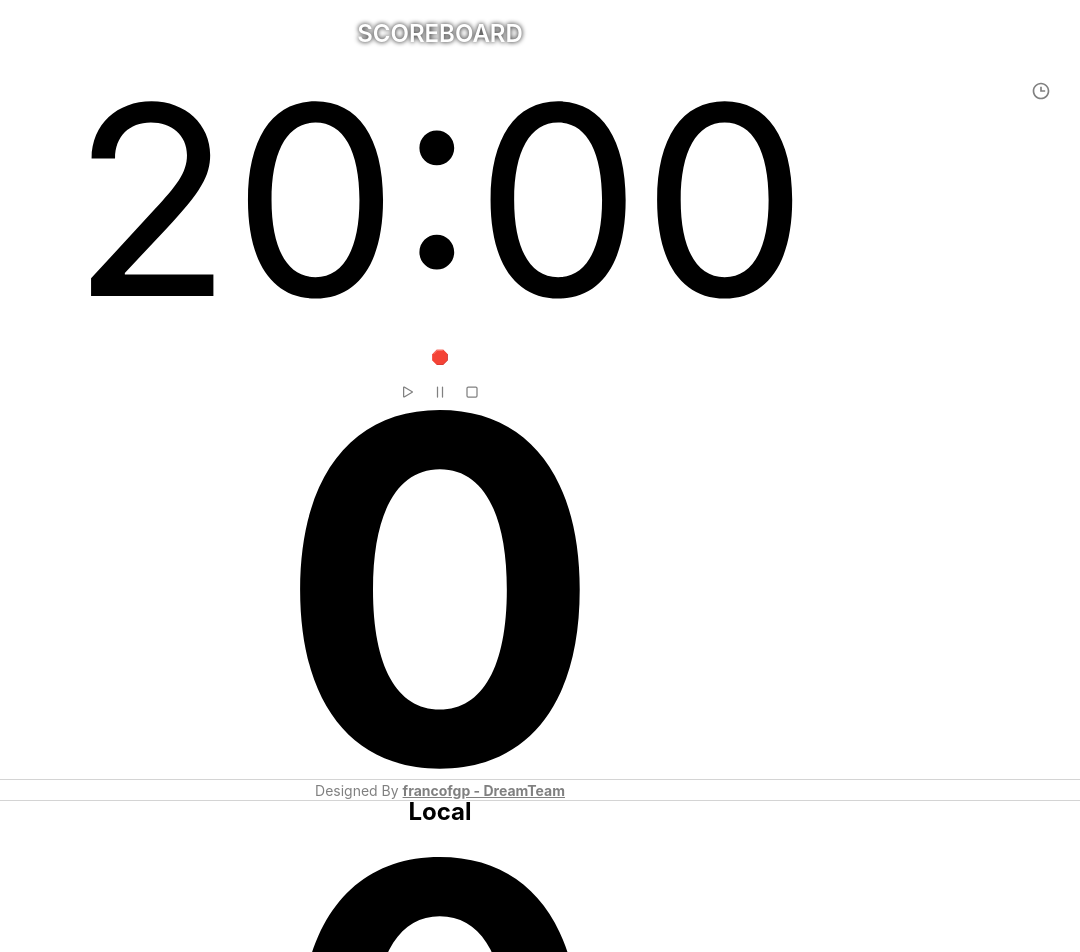
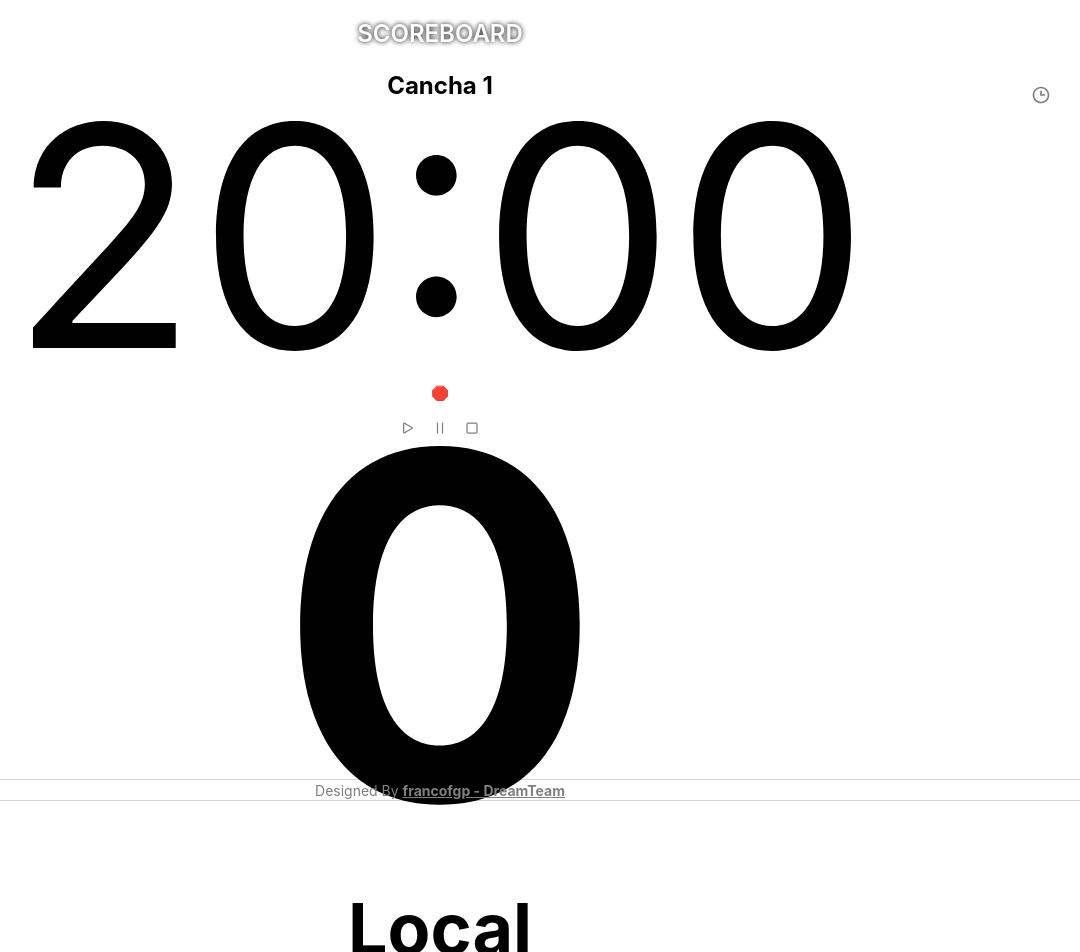
Before and after one commit to francofgp/simple-score-board, a React (Create React App) app: page / in a window 1280 px wide. Shown: the top 952 px of the page, without its empty margins (200-1280 px from the left). Built offline with nearby package versions, Linux system fonts and the light colour scheme.

Commit message:
fix: enlarge team name and time , add decimal value when setting time

```diff
--- a/src/Board.js
+++ b/src/Board.js
@@ -112,7 +112,7 @@ const Board = ({ scoreBoard }) => {
     <div className='single-board'>
       {showWinner && <Winner winner={winner} closeModal={closeModal} />}
       <div className='board-header'>
-        {/* <h2>Cancha {scoreBoard}</h2> */}
+        <h2>Cancha {scoreBoard}</h2>
         <div className='btn-container'>
           {isConfigOpen || (
             <button onClick={() => { setTimerOpen(!isTimerOpen) }} className='btn btn-time' title='Tiempo para Práctica'><BiTime /></button>
--- a/src/ConfigBoard.js
+++ b/src/ConfigBoard.js
@@ -33,7 +33,7 @@ const ConfigBoard = ({ setMaxPoints, setLocalName, setGuestName, setMaxTime, cur
             <div>Puntaje Máximo</div>
             <input type='number' defaultValue='12' min='1' max='99' step='1' name='maxPoints' className='max-points' title='Puntos para ganar el partido' />
             <div>Tiempo Máximo</div>
-            <input type='number' defaultValue={currentTime} min='1' max='59' step='1' name='maxTime' className='max-points' title='Duración del partido' />
+            <input type='number' defaultValue={currentTime} min='1' max='59' step='0.1' name='maxTime' className='max-points' title='Duración del partido' />
 
             <div className='btn-config-container'>
                 <button type='submit' className='btn btn-enter-config' title='Guardar datos'><ImEnter /></button>
--- a/src/Timer.js
+++ b/src/Timer.js
@@ -50,7 +50,7 @@ const Timer = ({ maxMinutes }) => {
 
   return (
     <div /* className="timer" */>
-      <div className='time-container text-scale-half'>
+      <div className='time-container text-scale-three-quarter'>
         <span>{formatTime(minutes)}</span>:<span>{formatTime(seconds)}</span>
       </div>
       <p>{isRunning ? '🟢' : '🛑'}</p>
--- a/src/index.css
+++ b/src/index.css
@@ -201,11 +201,19 @@ SINGLE TEAM
   /* Esto evita que la escala afecte a otros elementos en la misma línea */
 }
 
+.text-scale-three-quarter {
+  transform: scale(1.75);
+  /* Escala predeterminada, sin cambio en el tamaño de fuente */
+  display: inline-block;
+  /* Esto evita que la escala afecte a otros elementos en la misma línea */
+}
+
 .team-name {
-  font-size: x-large;
+  font-size: 5em;
+  text-align: center;
   color: black;
   text-transform: capitalize;
-  max-width: 100px;
+  max-width: 10em;
   margin-left: auto;
   margin-right: auto;
 }
```
